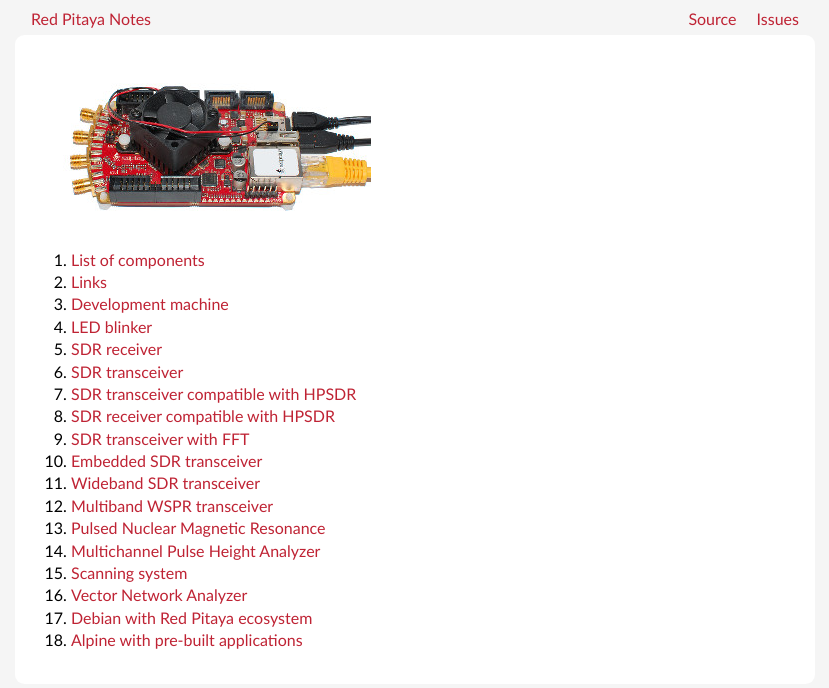
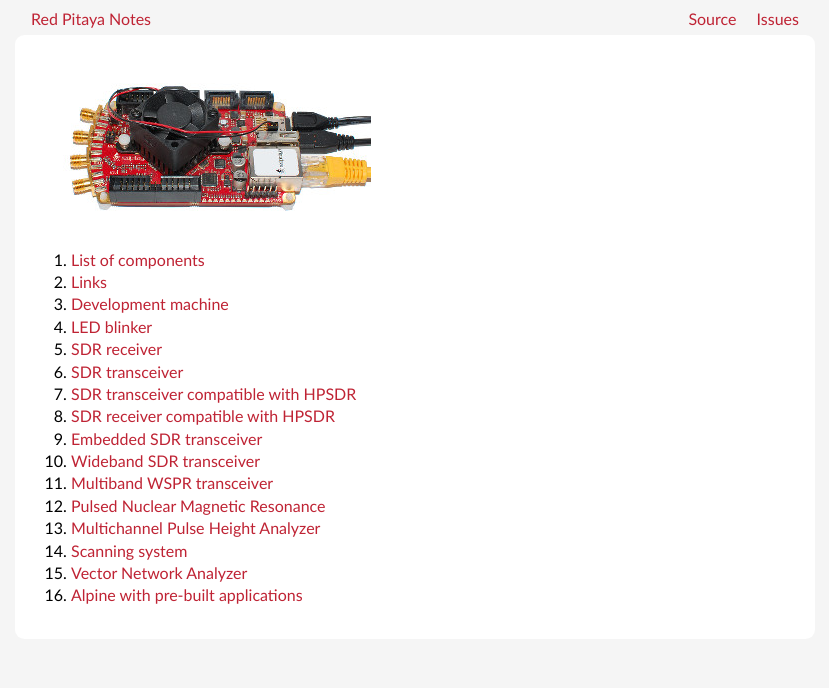
Before and after one commit to pavel-demin/red-pitaya-notes, a Jekyll site: the page built from index.md, in a window 1280 px wide. Shown: the top 688 px of the page, without its empty margins (225-1054 px from the left). Built offline with Jekyll 4.4.1, drawn with Linux system fonts in a browser that asks for light colours.

Commit message:
remove links to sdr-transceiver-fft and debian-ecosystem from index

```diff
--- a/index.md
+++ b/index.md
@@ -12,7 +12,6 @@
 1. [SDR transceiver]({{ "/sdr-transceiver/" | prepend: site.baseurl }})
 1. [SDR transceiver compatible with HPSDR]({{ "/sdr-transceiver-hpsdr/" | prepend: site.baseurl }})
 1. [SDR receiver compatible with HPSDR]({{ "/sdr-receiver-hpsdr/" | prepend: site.baseurl }})
-1. [SDR transceiver with FFT]({{ "/sdr-transceiver-fft/" | prepend: site.baseurl }})
 1. [Embedded SDR transceiver]({{ "/sdr-transceiver-emb/" | prepend: site.baseurl }})
 1. [Wideband SDR transceiver]({{ "/sdr-transceiver-wide/" | prepend: site.baseurl }})
 1. [Multiband WSPR transceiver]({{ "/sdr-transceiver-wspr/" | prepend: site.baseurl }})
@@ -20,5 +19,4 @@
 1. [Multichannel Pulse Height Analyzer]({{ "/mcpha/" | prepend: site.baseurl }})
 1. [Scanning system]({{ "/scanner/" | prepend: site.baseurl }})
 1. [Vector Network Analyzer]({{ "/vna/" | prepend: site.baseurl }})
-1. [Debian with Red Pitaya ecosystem]({{ "/debian-ecosystem/" | prepend: site.baseurl }})
 1. [Alpine with pre-built applications]({{ "/alpine/" | prepend: site.baseurl }})
```
